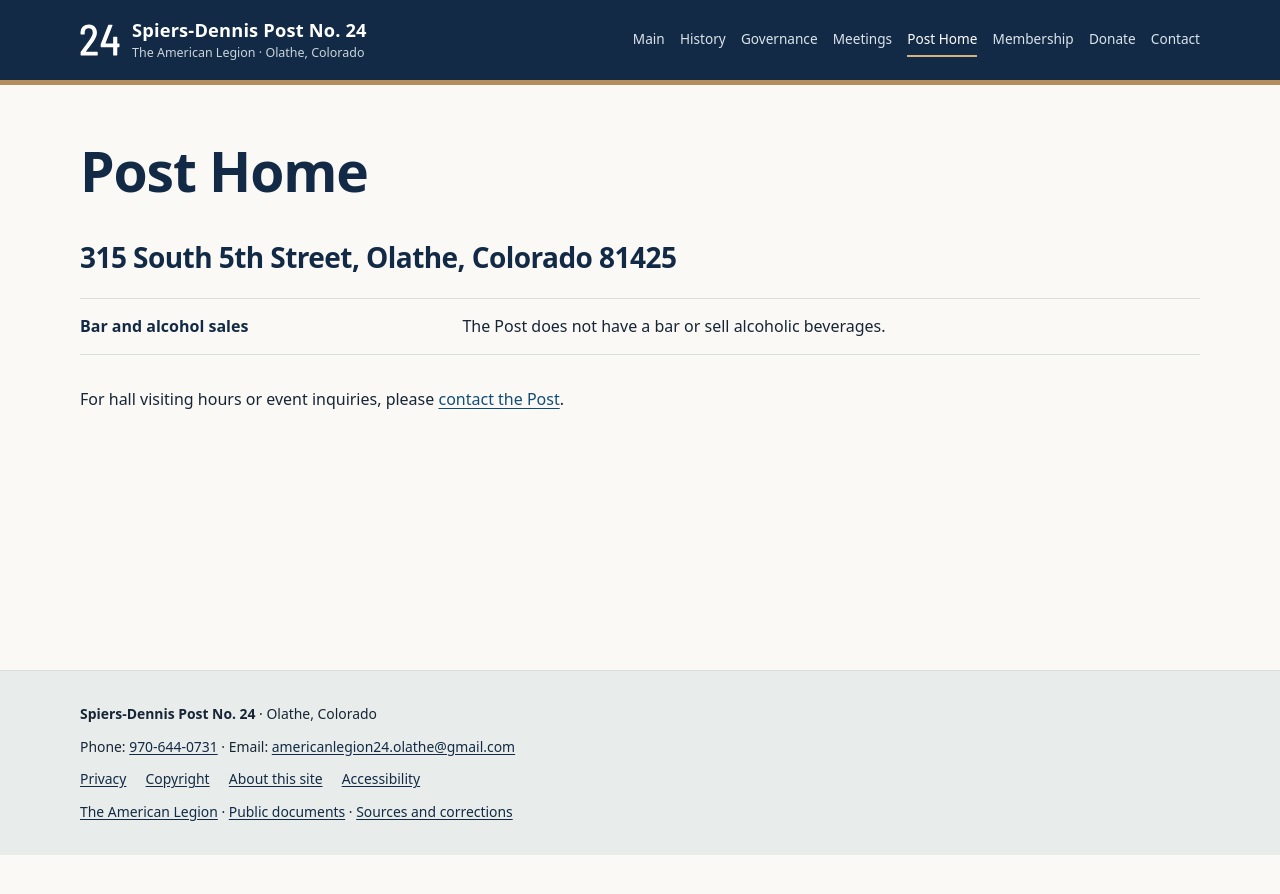
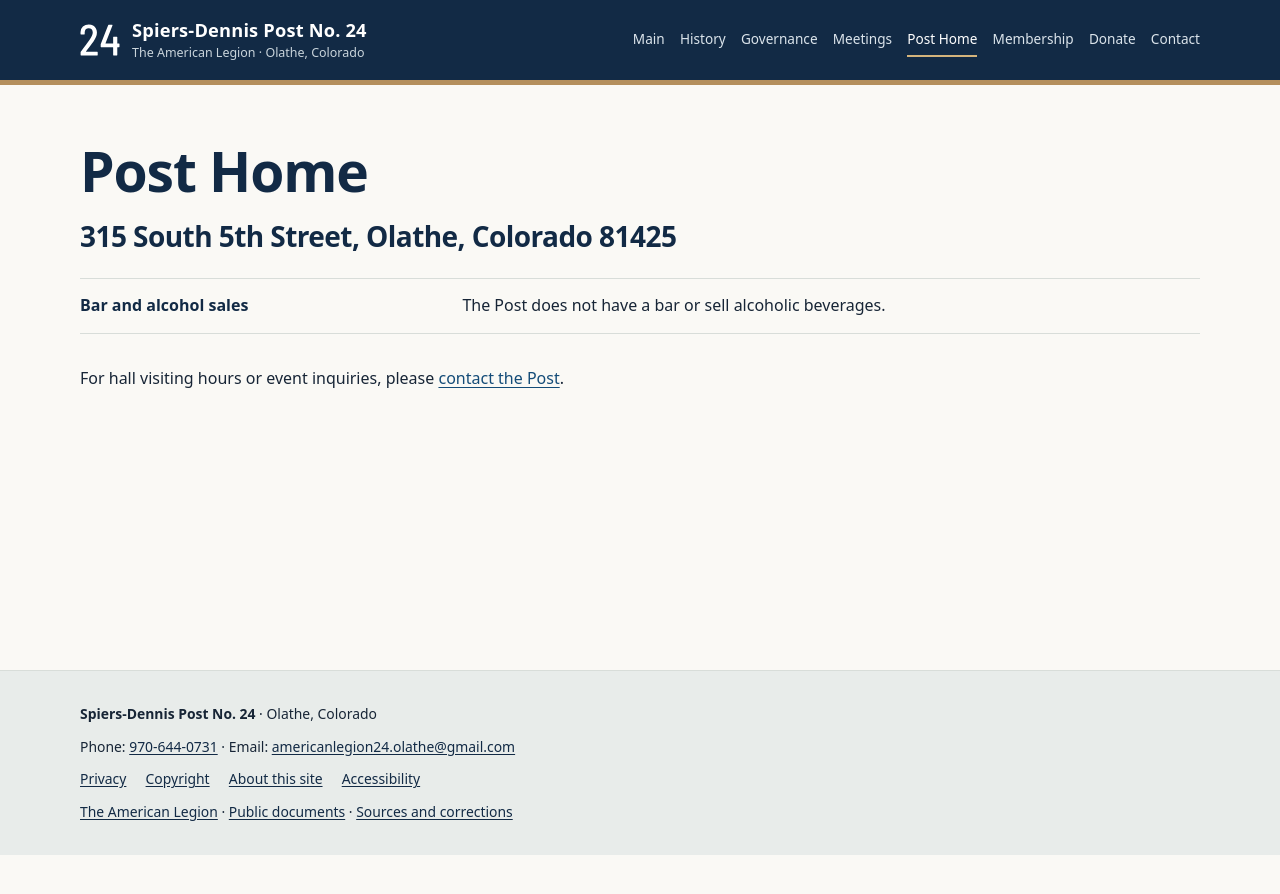
Before and after one commit to SPIERS-DENNIS-POST/spiers-dennis-post.github.io, a Jekyll site: the page built from building/index.md, in a window 1280 px wide. Shown: the top 894 px of the page. Built offline with Jekyll 4.4.1, drawn with Linux system fonts in a browser that asks for light colours.

Commit message:
Tighten Post Home address subtitle spacing

```diff
--- a/assets/css/site.css
+++ b/assets/css/site.css
@@ -29,6 +29,7 @@
 h3{font-size:1.12rem;margin:1.6rem 0 .5rem}
 p{margin:0 0 1.15rem}
 .lede{color:#374b5c;font-size:clamp(1.1rem,2vw,1.3rem);max-width:46rem}
+.post-home-address{margin:0 0 1.5rem}
 .hero+.next-meeting{margin-top:0}
 .next-meeting{border-block:1px solid var(--line);margin:1.5rem 0 2rem;padding:.7rem 0}
 .next-meeting h2{margin:.45rem 0 .6rem}
```
